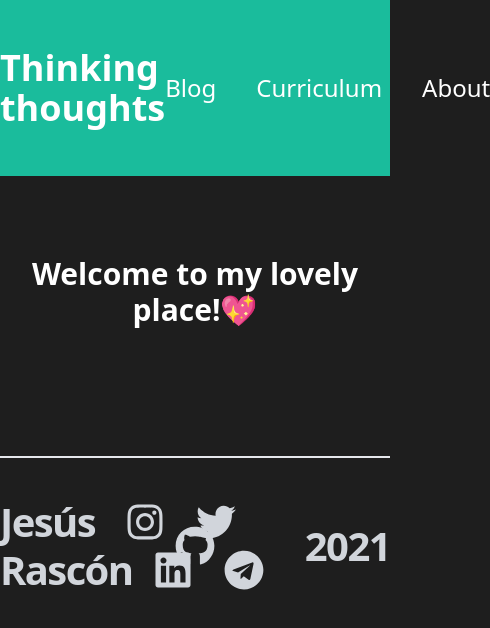
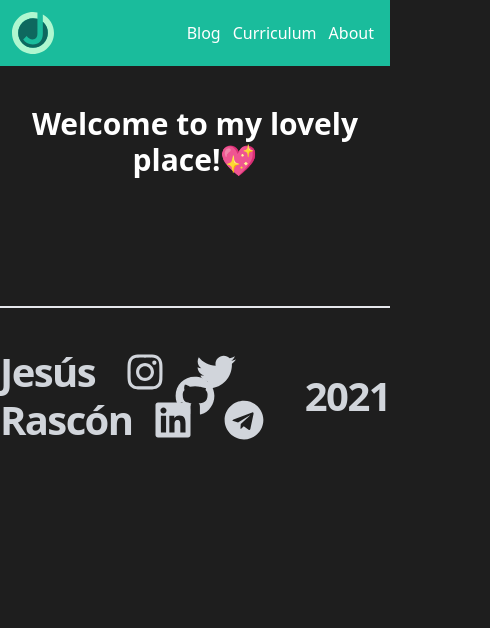
Before and after one commit to jesi-rgb/old.jesirgb.com, a Next.js app: page / in a window 390 px wide. Shown: the top 628 px of the page, 490 px wide, since content can reach past the window. Built offline with nearby package versions, Linux system fonts and the light colour scheme; no server answers.

Commit message:
header partially responsive

```diff
--- a/components/HeaderTW.js
+++ b/components/HeaderTW.js
@@ -1,46 +1,44 @@
+import Image from "next/image";
+
 export const HeaderTW = () => {
   return (
     <>
-      <div className="relative bg-accent-1 py-6 mb-20">
-        <div className="max-w-7xl mx-auto">
-          <div className="flex items-center py-6">
-            <div className="flex flex-1">
+      {/* header itself */}
+      <div className="relative bg-accent-1 mb-10 lg:py-6 lg:mb-20">
+        {/* div for all three elements */}
+        <div className="flex flex-row mx-auto items-center lg:py-6">
+          {/* logo */}
+          <div className="m-2 justify-center align-middle w-1/2 lg:w-1/4 lg:mx-10 lg:transform lg:scale-250">
             <a href="/">
-                <img
-                  className="transform scale-250 h-10"
-                  src="/jesi.svg"
-                  alt=""
-                />
+              <img src="/jesi.svg" alt="" width={50} height={50} />
             </a>
           </div>
-            <nav className="flex space-x-10">
-              <a
-                href="/"
-                className="text-white text-4xl font-bold hover:text-accent-1-hover transition-colors"
-              >
-                Thinking thoughts
-              </a>
-            </nav>
-            <nav className="flex items-right space-x-10 justify-end flex-1">
+
+          {/* title */}
+          <div className="hidden text-white text-4xl font-bold hover:text-accent-1-hover transition-colors lg:visible lg:flex lg:items-center lg:w-2/4">
+            <a href="/">Thinking thoughts</a>
+          </div>
+
+          {/* navigators */}
+          <div className="w-1/2 text-md space-x-3 mx-4 font-medium lg:justify-end lg:w-1/2 lg:text-2xl">
             <a
               href="/blog"
-                className="whitespace-nowrap text-2xl font-medium text-white hover:text-accent-1-hover transition-colors"
+              className="text-white hover:text-accent-1-hover transition-colors"
             >
               Blog
             </a>
             <a
               href="https://jesus-enrique-cv.jesi-rgb.vercel.app"
-                className="whitespace-nowrap text-2xl font-medium text-white hover:text-accent-1-hover transition-colors"
+              className="text-white hover:text-accent-1-hover transition-colors"
             >
               Curriculum
             </a>
             <a
               href="/about"
-                className="whitespace-nowrap text-2xl font-medium text-white hover:text-accent-1-hover transition-colors"
+              className="text-white hover:text-accent-1-hover transition-colors"
             >
               About
             </a>
-            </nav>
           </div>
         </div>
       </div>
```
Lines whose indentation alone changed are shown as unchanged.
